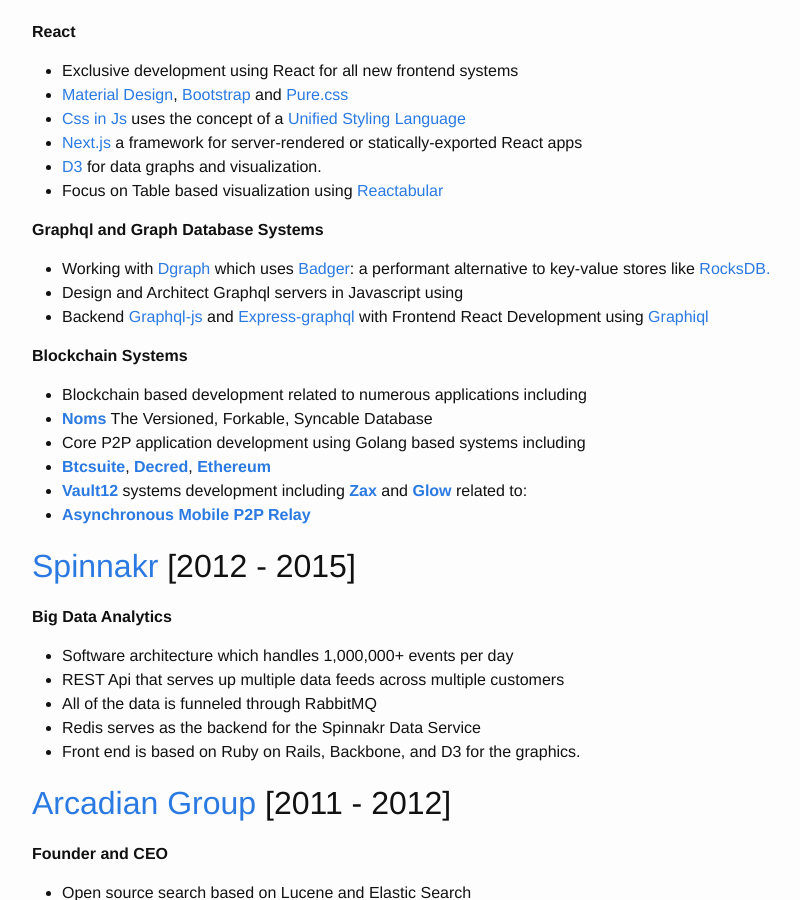
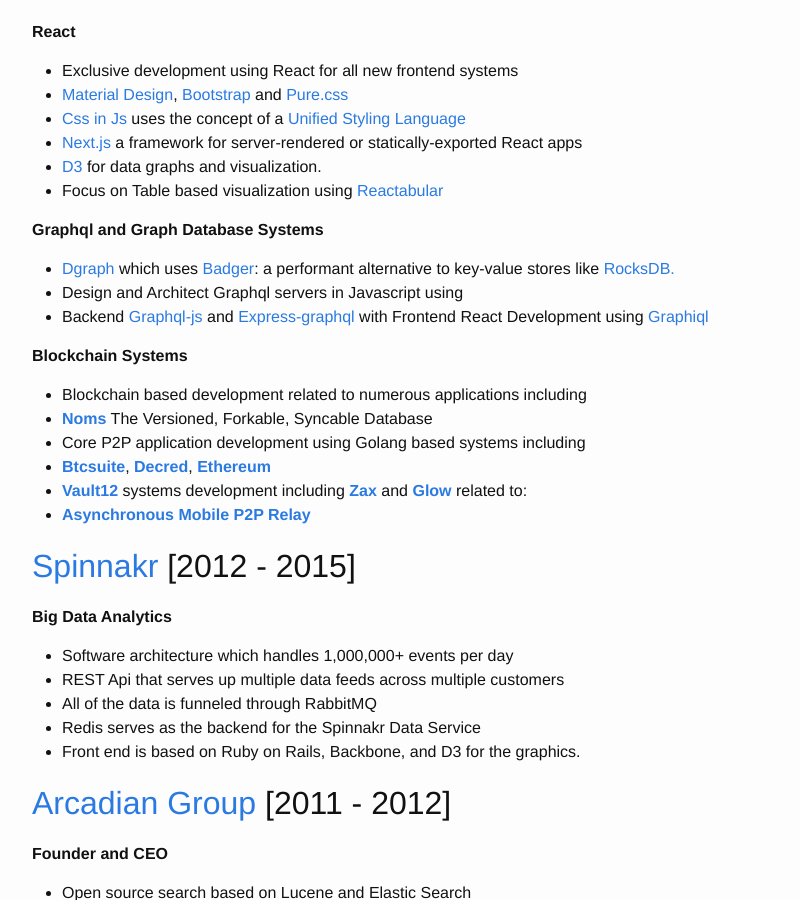
Before and after one commit to angermanmichael/link16, a Jekyll site: the page built from _posts/2017-11-03-cv.md, in a window 1280 px wide and 900 px high, scrolled down 360 px. Shown: the whole window, without its empty margins (238-1038 px from the left). Built offline with Jekyll 4.4.1, drawn with Linux system fonts in a browser that asks for light colours.

Commit message:
dgraph badger

```diff
--- a/_posts/2017-11-03-cv.md
+++ b/_posts/2017-11-03-cv.md
@@ -24,7 +24,7 @@ For the past nine years I have been actively involved in building large scale in
 
 **Graphql and Graph Database Systems**
 
-* Working with [Dgraph](https://dgraph.io/) which uses
+* [Dgraph](https://dgraph.io/) which uses
 [Badger](https://github.com/dgraph-io/badger): a performant alternative to key-value stores like [RocksDB.](https://github.com/facebook/rocksdb)
 * Design and Architect Graphql servers in Javascript using
 * Backend [Graphql-js](https://github.com/graphql/graphql-js) and
```
